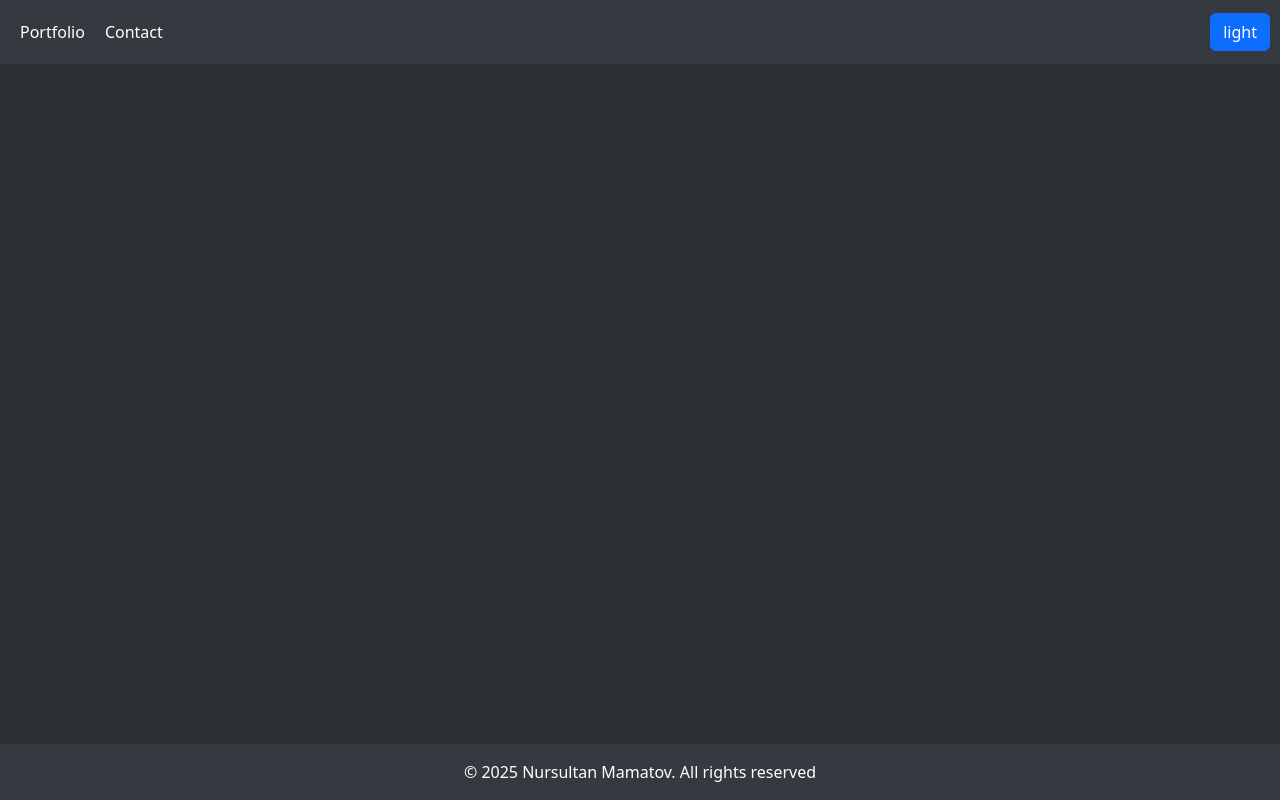
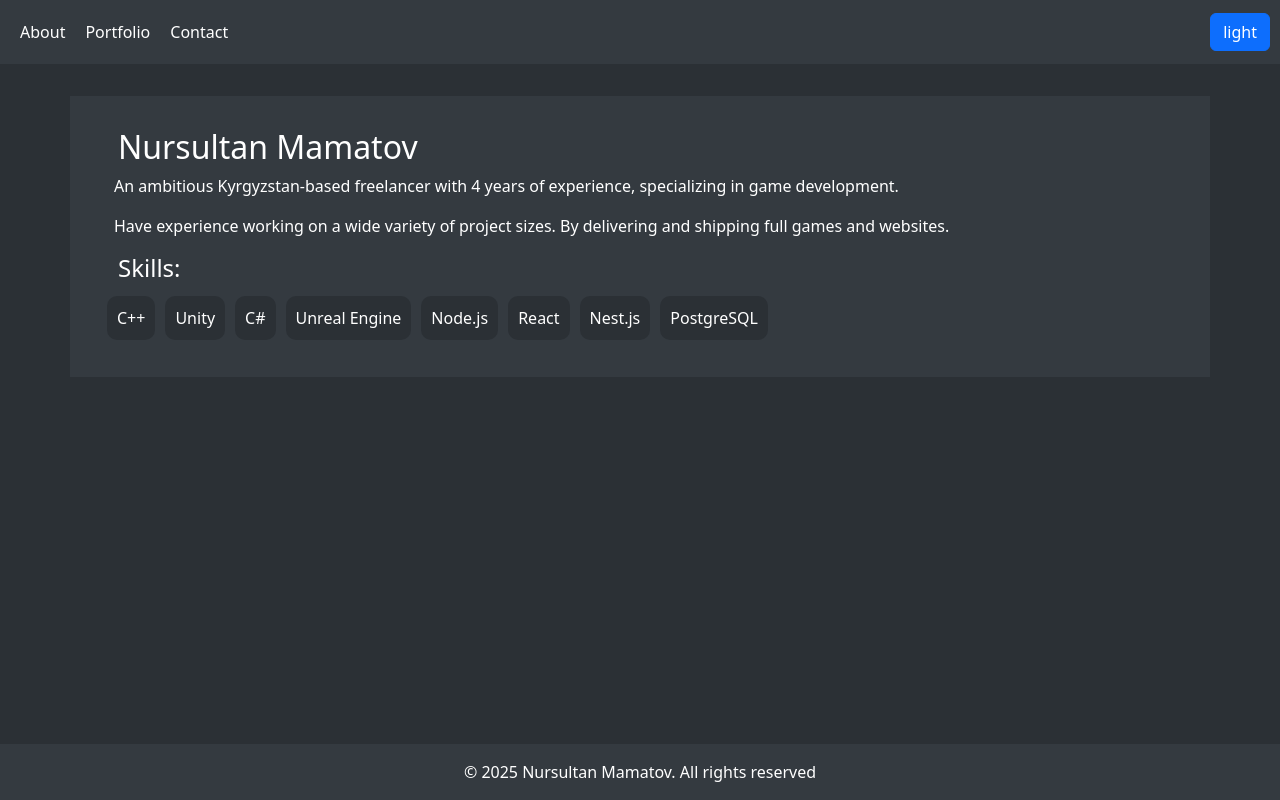
Before and after one commit to CodeForBeauty/Presonal, a React (Vite) app: page /about in a window 1280 px wide. Built offline with nearby package versions, Linux system fonts and the light colour scheme.

Commit message:
Added about me

```diff
--- a/src/components/About.tsx
+++ b/src/components/About.tsx
@@ -1,23 +1,43 @@
 import { Container } from 'react-bootstrap'
 import type { CSSProperties } from 'react'
+
+const Skill = ({name} : {name: string}) => {
+  const style: CSSProperties = {
+    padding: '10px',
+    width: 'fit-content',
+    borderRadius: '10px',
+    margin: '5px',
+  }
+  return <span className='bg-body-tertiary' style={style}>{name}</span>
+}
 
 const About = () => {
   const style: CSSProperties = {
     padding: '2rem',
+    marginTop: '2rem',
   }
   return (
-    <Container style={style}>
-      <h2 className='text-center'>About me</h2>
-      <Container className='text-center'>
+    <Container style={style} className='bg-body-secondary' >
+      <h2 style={{paddingLeft: '1rem'}} >Nursultan Mamatov</h2>
+      <Container>
         <p>
-          Hello everyone! I'm Nursultan. Web developer transitioning from game
-          development.
+          An ambitious Kyrgyzstan-based freelancer with 4 years of experience, specializing in game development.
         </p>
         <p>
-          With my experience working on low level systems I bring unique
-          skillset.
+          Have experience working on a wide variety of project sizes. By delivering and shipping full games and websites.
         </p>
       </Container>
+      <h4 style={{paddingLeft: '1rem'}}>Skills:</h4>
+      <div style={{display: 'flex', flexDirection: 'row'}} >
+        <Skill name='C++' />
+        <Skill name='Unity' />
+        <Skill name='C#' />
+        <Skill name='Unreal Engine' />
+        <Skill name='Node.js' />
+        <Skill name='React' />
+        <Skill name='Nest.js' />
+        <Skill name='PostgreSQL' />
+      </div>
     </Container>
   )
 }
--- a/src/components/Content.tsx
+++ b/src/components/Content.tsx
@@ -4,6 +4,7 @@ import Portfolio from './Portfolio'
 import Contact from './Contact'
 import Project from './Project'
 import { projects } from '../projects'
+import About from './About'
 
 const Content = () => {
   const style: CSSProperties = {
@@ -34,6 +35,7 @@ const Content = () => {
             />
           }
         />
+        <Route path='/about' element={<About />} />
       </Routes>
     </div>
   )
--- a/src/components/Header.tsx
+++ b/src/components/Header.tsx
@@ -10,6 +10,9 @@ const Header = (props: { onToggleDark: () => void; isDark: boolean }) => {
   return (
     <header>
       <Navbar className='bg-body-secondary' style={style}>
+        <LinkContainer to='/about' style={style}>
+          <NavLink>About</NavLink>
+        </LinkContainer>
         <LinkContainer to='/portfolio' style={style}>
           <NavLink>Portfolio</NavLink>
         </LinkContainer>
```
